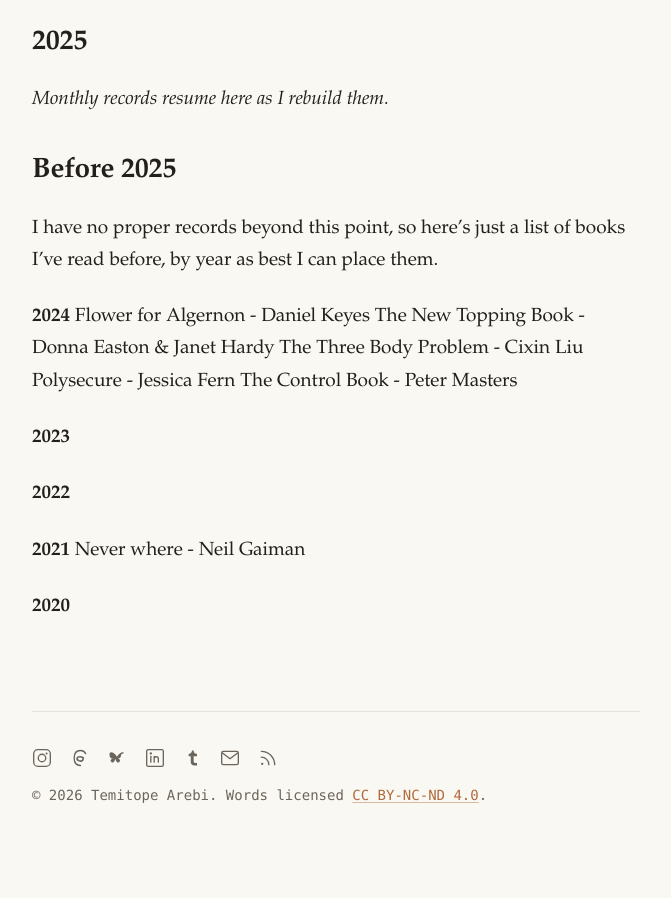
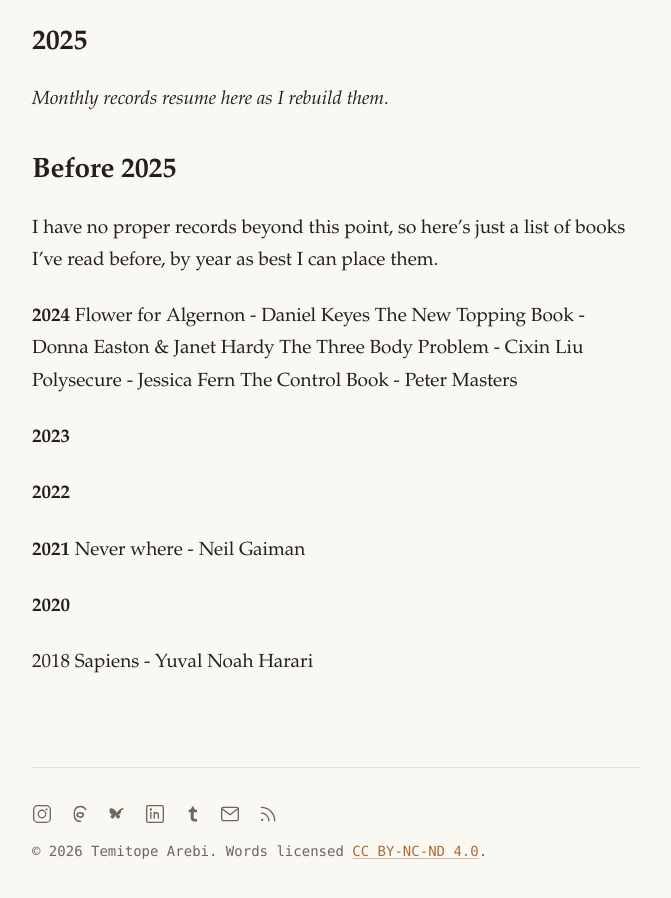
Before and after one commit to topearebi/aroamjti, a Jekyll site: the page built from books.md, in a window 1280 px wide and 900 px high, scrolled down 1516 px. Shown: the whole window, without its empty margins (304-975 px from the left). Built offline with Jekyll 4.4.1, drawn with Linux system fonts in a browser that asks for light colours; before the commit the page ends 2360 px from its top, so only the background shows below that.

Commit message:
Last Sync: 2026-06-30 06:32 (Mobile)

```diff
--- a/books.md
+++ b/books.md
@@ -51,3 +51,6 @@ The Control Book - Peter Masters
 Never where - Neil Gaiman
 
 **2020**
+
+2018
+Sapiens - Yuval Noah Harari
```
